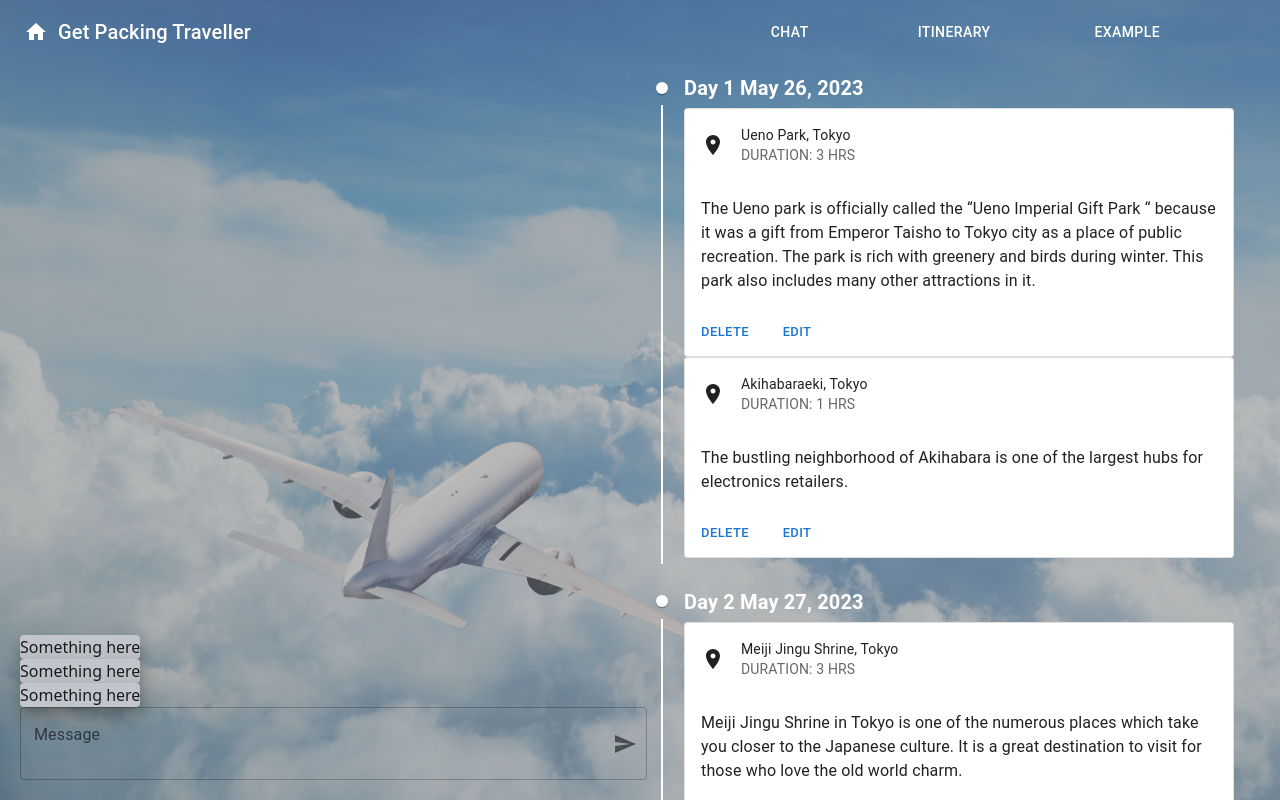
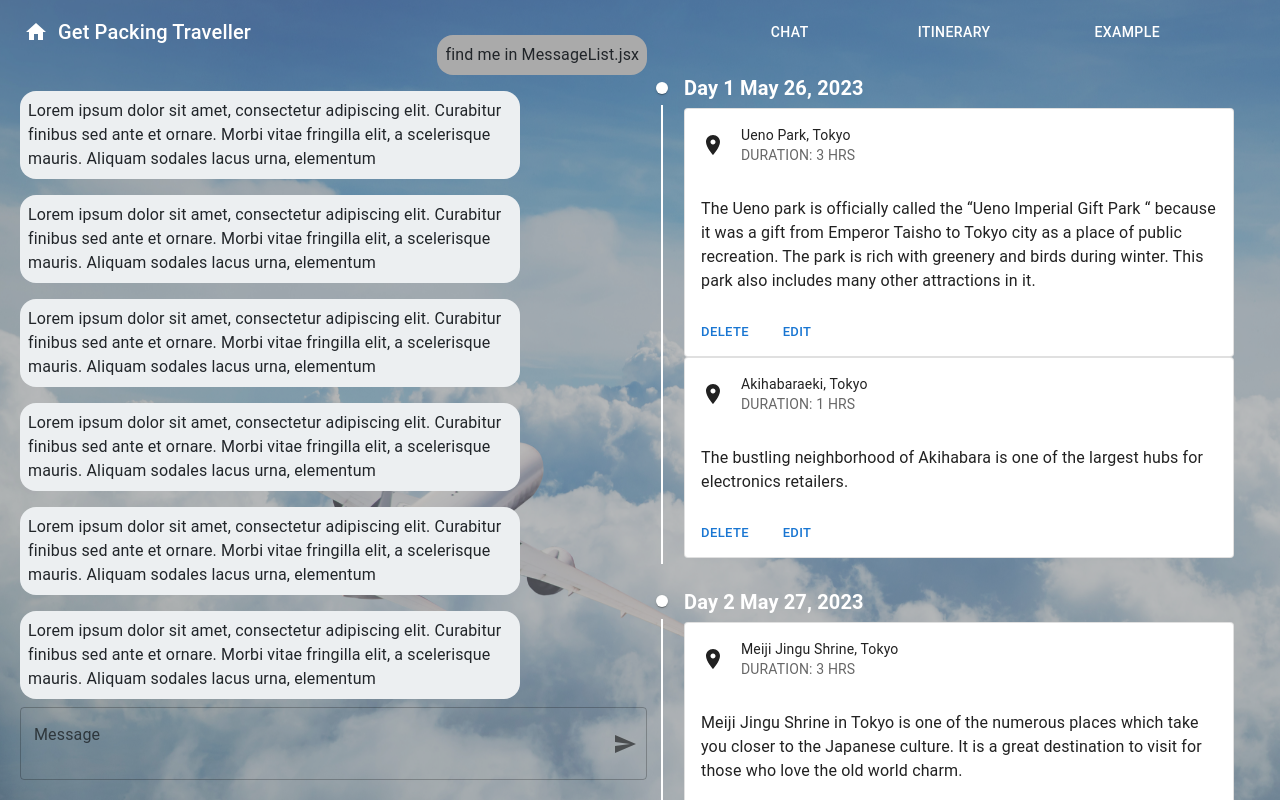
Before and after one commit to Monash-FIT3170/AI_Travel_Plan, a React (Create React App) app in the folder client/: page /chat in a window 1280 px wide. Built offline with nearby package versions, Linux system fonts and the light colour scheme.

Commit message:
feat: trying to align messages on screen

```diff
--- a/client/src/components/chatbox/ChatBox.jsx
+++ b/client/src/components/chatbox/ChatBox.jsx
@@ -63,16 +63,16 @@ export default function ChatBox() {
         position: "fixed",
         bottom: "20px",
         left: "20px",
-        right: "0px",
-        width:"49%"
+        right: "20px",
+        width: "49%",
       }}
     >
-      <Box display="flex" alignItems="center">
+      <Box height="84vh" width="100%">
         <MessageList />
       </Box>
       <Box display="flex" alignItems="center">
         <TextField
-          style={{width:"100%"}}
+          style={{ width: "100%" }}
           multiline
           onChange={(value) => handleInputEnter(value)}
           value={inputValue}
--- a/client/src/components/chatbox/MessageCard.jsx
+++ b/client/src/components/chatbox/MessageCard.jsx
@@ -1,10 +1,26 @@
 import React from "react";
 import Paper from "@mui/material/Paper";
+import { Box, Typography } from "@mui/material";
 
-export default function MessageCard() {
+export default function MessageCard(props) {
+  const sender = "no"; // if this is set to "me", text turns green and alignment should be to the right. Currently doesn't align right though.
+  const alignStyle = sender === "me" ? "flex-end" : "flex-start";
+  const backgroundStyle = sender === "me" ? "#DCF8C6" : "#ECEFF1";
+  const message = "Lorem ipsum dolor sit amet, consectetur adipiscing elit. Curabitur finibus sed ante et ornare. Morbi vitae fringilla elit, a scelerisque mauris. Aliquam sodales lacus urna, elementum ";
+
   return (
-    <div>
-      <Paper elevation="12" style={{backgroundColor:"#C2C6CC"}}>Something here</Paper>
-    </div>
+    <Box
+      style={{
+        width:"max-content",
+        minWidth: "0px",
+        maxWidth: "500px",
+        alignSelf: { alignStyle },
+        marginBottom: "1",
+      }}
+    >
+      <Box padding={1} borderRadius={4} bgcolor={backgroundStyle}>
+        <Typography variant="body1">{message}</Typography>
+      </Box>
+    </Box>
   );
 }
--- a/client/src/components/chatbox/MessageList.jsx
+++ b/client/src/components/chatbox/MessageList.jsx
@@ -1,13 +1,40 @@
-import React from 'react'
-import MessageCard from './MessageCard'
+import React from "react";
+import MessageCard from "./MessageCard";
+import Stack from "@mui/material/Stack";
+import { Box, Typography } from "@mui/material";
 
 export default function MessageList() {
-
   return (
-    <div>
-        <MessageCard/>
-        <MessageCard/>
-        <MessageCard/>
+    <div
+      style={{
+        display: "flex",
+        flexDirection: "column",
+        alignItems: "flex-start",
+        overflowY: "auto",
+        width: "100%",
+        height: "100%",
+      }}
+    >
+      <Stack display="flex" spacing={2} width="100%">
+        <Box style={{
+        width:"max-content",
+        minWidth: "0px",
+        maxWidth: "500px",
+        alignSelf: "flex-end",
+        marginBottom: "1",
+      }}>
+          <Box padding={1} borderRadius={4} bgcolor="#AAAAAA">
+            <Typography variant="body1">{"find me in MessageList.jsx"}</Typography>
+          </Box>
+        </Box>
+        <MessageCard />
+        <MessageCard />
+        <MessageCard />
+        <MessageCard />
+        <MessageCard />
+        <MessageCard />
+        <MessageCard />
+      </Stack>
     </div>
-  )
+  );
 }
```
